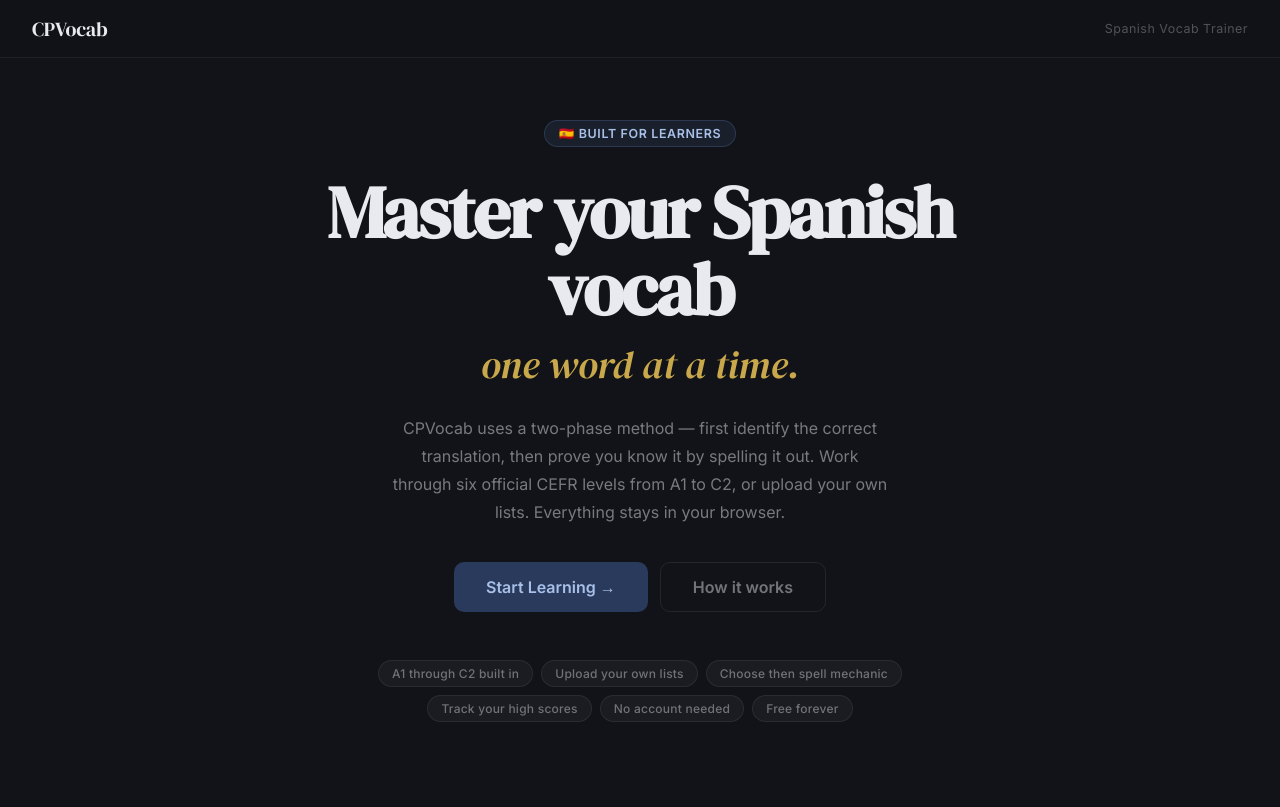
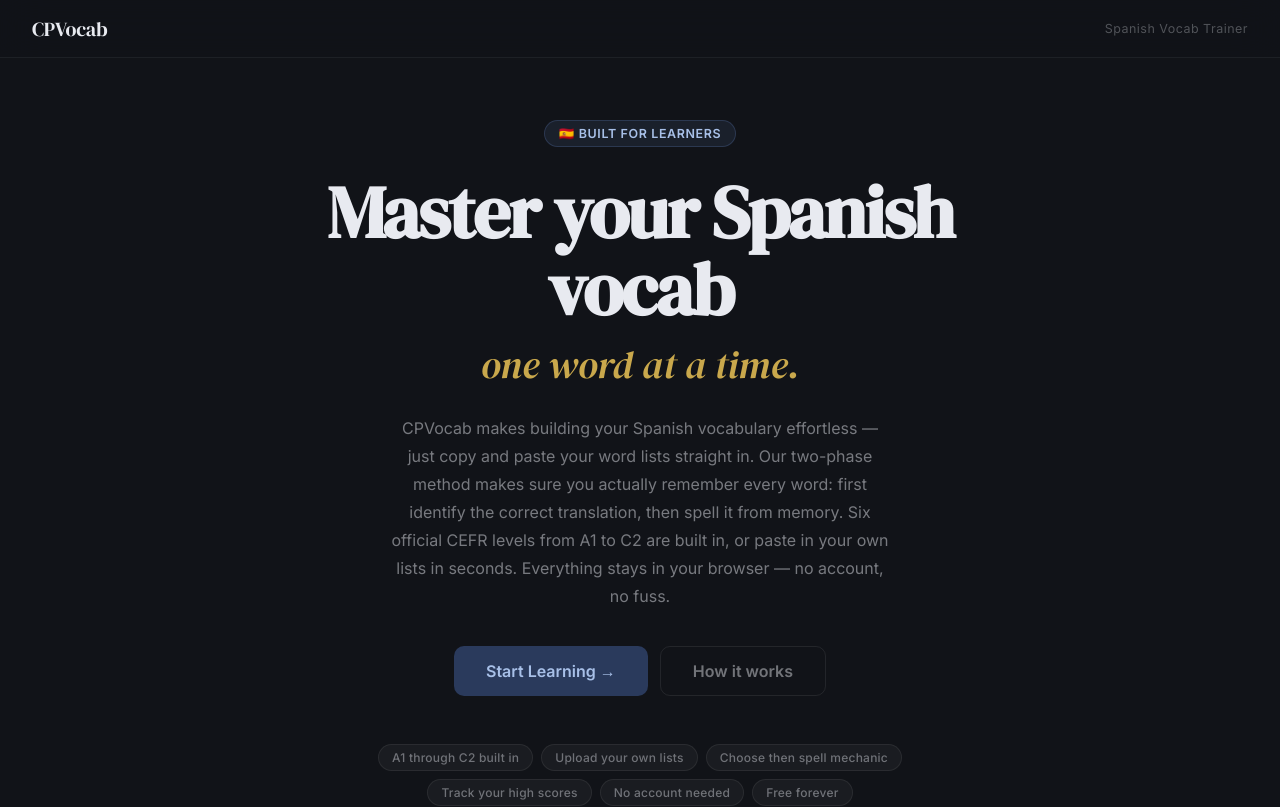
Before and after one commit to AHStubber/linguadrop, a React (Vite) app: page / in a window 1280 px wide. Shown: the top 807 px of the page. Built offline with nearby package versions, Linux system fonts and the light colour scheme; the HTML template or start-up script is replaced by a standard one.

Commit message:
update landing page description

```diff
--- a/src/App.jsx
+++ b/src/App.jsx
@@ -1059,10 +1059,12 @@
             <p className="hero-sub">one word at a time.</p>
 
             <p className="hero-desc">
-              CPVocab uses a two-phase method — first identify the correct
-              translation, then prove you know it by spelling it out. Work through
-              six official CEFR levels from A1 to C2, or upload your own lists.
-              Everything stays in your browser.
+              CPVocab makes building your Spanish vocabulary effortless — just copy
+              and paste your word lists straight in. Our two-phase method makes sure
+              you actually remember every word: first identify the correct
+              translation, then spell it from memory. Six official CEFR levels from
+              A1 to C2 are built in, or paste in your own lists in seconds.
+              Everything stays in your browser — no account, no fuss.
             </p>
 
             <div className="hero-cta">
```
